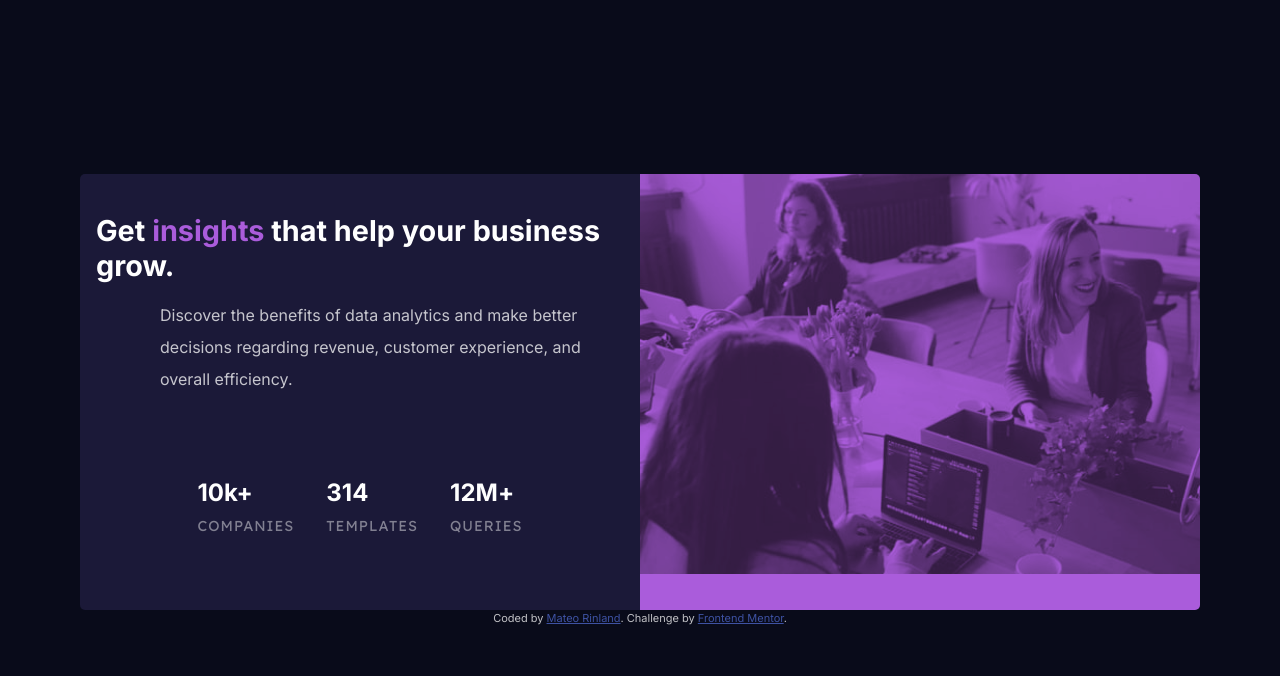
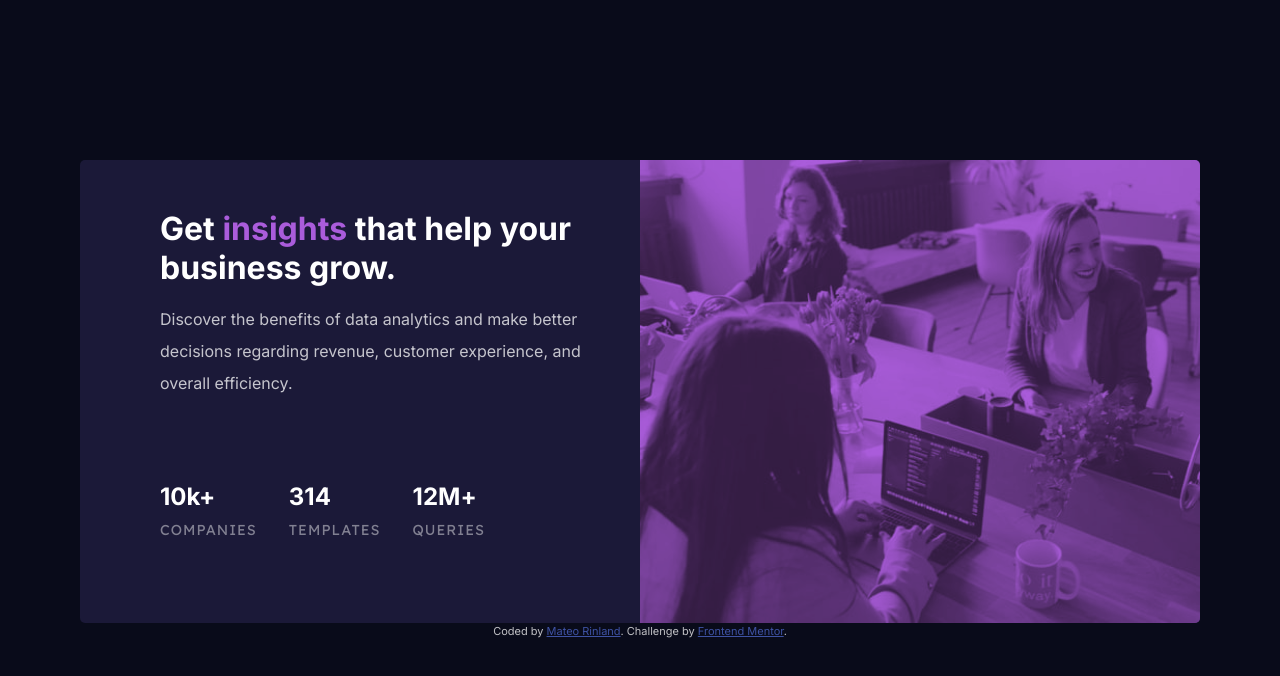
Before and after one commit to mateorinland/stats-preview-card-component, a plain HTML site: page index.html in a window 1280 px wide. Drawn offline with Linux system fonts and the light colour scheme.

Commit message:
Adjusting margins

```diff
--- a/CSS/styles.scss
+++ b/CSS/styles.scss
@@ -35,7 +35,6 @@ body {
             height: 100%;
             width: 100%;
             object-fit: cover;
-            max-height: 400px;
             opacity: 0.7;
             mix-blend-mode:multiply;
             object-position: top center;
@@ -104,14 +103,20 @@ body {
         max-width: 70rem;
         grid-template-columns: 1fr 1fr;
         .stats-preview {
-            grid-row: 1
+            grid-row: 1;
+            align-items: baseline;
         }
+    }
+    .title {
+        padding: 0 1rem 0 4rem;
+        font-size: 2rem !important;
     }
     .text {
         padding: 0 1rem 0 4rem;
     }
     .list {
         flex-direction: row !important;
+        padding: 1rem 3rem !important;
     }
     .stats {
         display: flex;
```
Also changed, not shown: CSS/styles.css, 1 other file.
